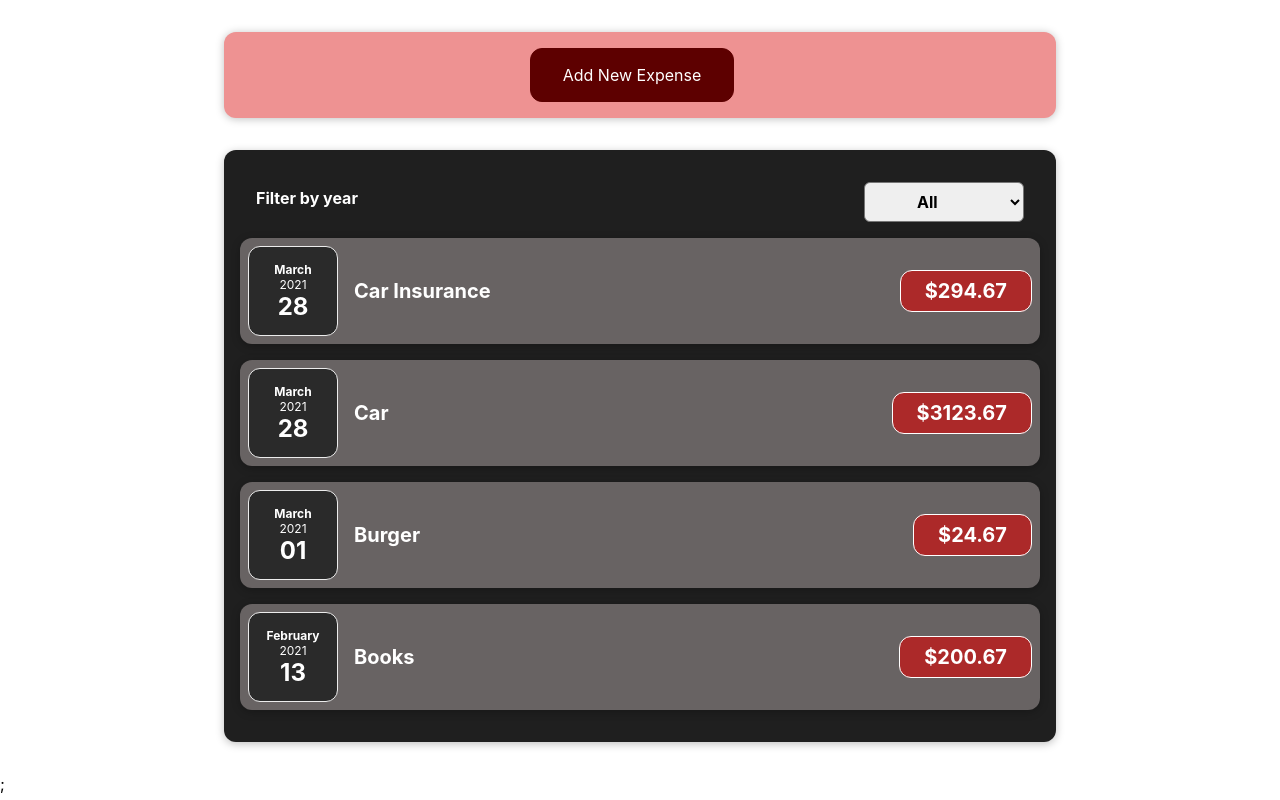
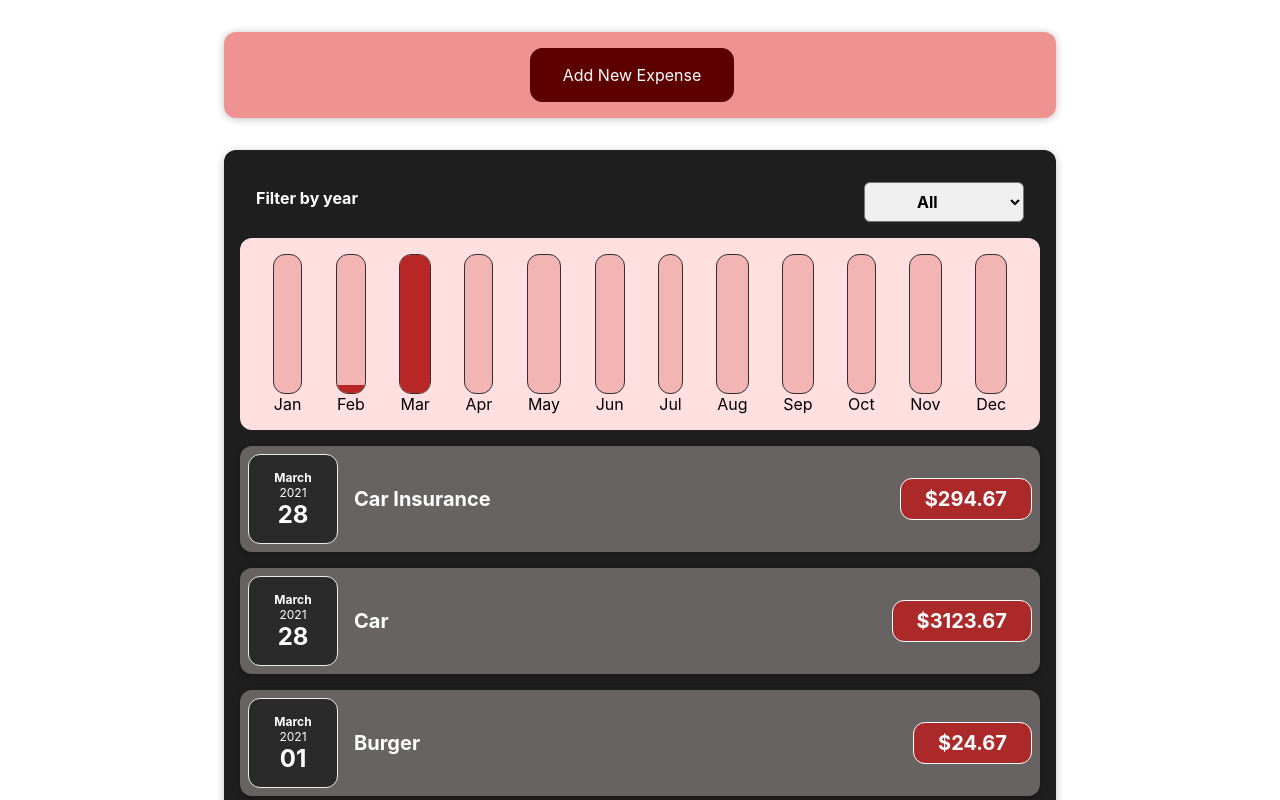
Before and after one commit to Irsten/ExpenseTracker, a React (Create React App) app: page / in a window 1280 px wide. Shown: the top 800 px of the page. Built offline with nearby package versions, Linux system fonts and the light colour scheme.

Commit message:
Add expenses chart

```diff
--- /dev/null
+++ b/src/components/Chart/Chart.css
@@ -0,0 +1,9 @@
+.chart {
+  padding: 1rem;
+  border-radius: 12px;
+  background-color: #ffdfdf;
+  text-align: center;
+  display: flex;
+  justify-content: space-around;
+  height: 10rem;
+}
--- /dev/null
+++ b/src/components/Chart/Chart.js
@@ -0,0 +1,22 @@
+import ChartBar from './ChartBar';
+import './Chart.css';
+
+const Chart = (props) => {
+  const dataPointValues = props.dataPoints.map((dataPoint) => dataPoint.value);
+  const totalMaximum = Math.max(...dataPointValues);
+
+  return (
+    <div className='chart'>
+      {props.dataPoints.map((dataPoint) => (
+        <ChartBar
+          key={dataPoint.label}
+          value={dataPoint.value}
+          maxValue={totalMaximum}
+          label={dataPoint.label}
+        />
+      ))}
+    </div>
+  );
+};
+
+export default Chart;
--- /dev/null
+++ b/src/components/Chart/ChartBar.css
@@ -0,0 +1,30 @@
+.chart-bar {
+  height: 100%;
+  display: flex;
+  flex-direction: column;
+  align-items: center;
+}
+
+.chart-bar__inner {
+  height: 100%;
+  width: 100%;
+  border: 1px solid #313131;
+  border-radius: 12px;
+  background-color: #f3b4b4;
+  overflow: hidden;
+  display: flex;
+  flex-direction: column;
+  justify-content: flex-end;
+}
+
+.chart-bar__fill {
+  background-color: #b92626;
+  width: 100%;
+  transition: all 0.3s ease-out;
+}
+
+.chart-bar__label {
+  font-weight: bold;
+  font-size: 0.5rem;
+  text-align: center;
+}
--- /dev/null
+++ b/src/components/Chart/ChartBar.js
@@ -0,0 +1,23 @@
+import './ChartBar.css';
+
+const ChartBar = (props) => {
+  let barFillHeight = '0%';
+
+  if (props.maxValue > 0) {
+    barFillHeight = Math.round((props.value / props.maxValue) * 100) + '%';
+  }
+
+  return (
+    <div className='chart-bar'>
+      <div className='chart-bar__inner'>
+        <div
+          className='chart-bar__fill'
+          style={{ height: barFillHeight }}
+        ></div>
+      </div>
+      <div className='chart-bar_label'>{props.label}</div>
+    </div>
+  );
+};
+
+export default ChartBar;
--- a/src/components/Expenses/Expenses.js
+++ b/src/components/Expenses/Expenses.js
@@ -1,6 +1,7 @@
 import ExpensesList from './ExpensesList';
 import Card from '../UI/Card';
 import ExpensesFilter from './ExpensesFilter';
+import ExpensesChart from './ExpensesChart';
 import { useState } from 'react';
 import './Expenses.css';
 
@@ -25,6 +26,7 @@
         selected={filteredYear}
         onChangeFilter={changeFilterHandler}
       />
+      <ExpensesChart expenses={filteredExpenses} />
       <ExpensesList items={filteredExpenses} />
     </Card>
   );
--- /dev/null
+++ b/src/components/Expenses/ExpensesChart.js
@@ -0,0 +1,27 @@
+import Chart from '../Chart/Chart';
+
+const ExpensesChart = (props) => {
+  const chartDataPoints = [
+    { label: 'Jan', value: 0 },
+    { label: 'Feb', value: 0 },
+    { label: 'Mar', value: 0 },
+    { label: 'Apr', value: 0 },
+    { label: 'May', value: 0 },
+    { label: 'Jun', value: 0 },
+    { label: 'Jul', value: 0 },
+    { label: 'Aug', value: 0 },
+    { label: 'Sep', value: 0 },
+    { label: 'Oct', value: 0 },
+    { label: 'Nov', value: 0 },
+    { label: 'Dec', value: 0 },
+  ];
+
+  for (const expense of props.expenses) {
+    const expenseMonth = expense.date.getMonth();
+    chartDataPoints[expenseMonth].value += expense.amount;
+  }
+
+  return <Chart dataPoints={chartDataPoints} />;
+};
+
+export default ExpensesChart;
--- a/src/components/NewExpense/ExpenseForm.js
+++ b/src/components/NewExpense/ExpenseForm.js
@@ -21,7 +21,7 @@
 
     const expenseData = {
       title: enteredTitle,
-      amount: enteredAmount,
+      amount: +enteredAmount,
       date: new Date(enteredDate),
     };
 
```
